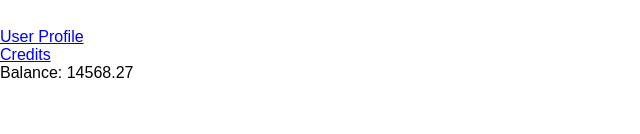
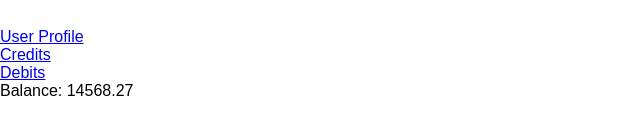
Before and after one commit to dcamriff/bank-of-react, a React (Create React App) app: page / in a window 1280 px wide. Shown: the part 242-376 px from the top of the page, without its empty margins (0-640 px from the left). Built offline with nearby package versions, Linux system fonts and the light colour scheme; no server answers.

Commit message:
Added more to DebitsPage

```diff
--- a/src/App.js
+++ b/src/App.js
@@ -4,6 +4,7 @@ import Home from './components/Home'
 import UserProfile from './components/UserProfile'
 import LogIn from './components/LogIn'
 import CreditsPage from './components/CreditsPage'
+import DebitsPage from './components/DebitsPage'
 
 import axios from 'axios'
 
@@ -49,6 +50,8 @@ class App extends Component {
 
     const CreditsPageComponent = () => (<CreditsPage credits={this.state.credits} accountBalance={accountBalance} {...this.props} />)
 
+    const DebitsPageComponent = () => (<DebitsPage credits={this.state.debits} accountBalance={accountBalance} {...this.props} />)
+
 
     return (
       <Router>
@@ -63,6 +66,7 @@ class App extends Component {
           <Route exact path="/userProfile" render={UserProfileComponent}/>
           <Route exact path="/login" render={LogInComponent}/>
           <Route exact path="/credits" render={CreditsPageComponent}/>
+          <Route exact path="/debits" render={DebitsPageComponent}/>
         </Switch>
         </div>
       </Router>
--- a/src/components/Credit.js
+++ b/src/components/Credit.js
@@ -1,4 +1,4 @@
-import React from 'react'
+import React, { Component } from 'react'
 
 const Credit = (props) => {
     return (
--- a/src/components/Debit.js
+++ b/src/components/Debit.js
@@ -6,7 +6,7 @@ const Debit = (props) => {
             <span>Descrition: {props.description}</span>
             <span> | </span>
             <span>Amount: {props.amount}</span>
-            <span>Date: props.date}</span>
+            <span>Date: {props.date}</span>
         </div>
     )
 }
--- a/src/components/DebitsList.js
+++ b/src/components/DebitsList.js
@@ -1,8 +1,8 @@
-import React, { Component } from 'react'
+import React from 'react'
 import Debit from './Debit'
 
 const DebitsList = (props) => {
-    const debitComponents = props.debits.map((credit, index) => {
+    const debitComponents = props.debits.map((debit, index) => {
         return
         <Debit
             description={debit.description}
--- a/src/components/Home.js
+++ b/src/components/Home.js
@@ -18,6 +18,9 @@ class Home extends Component {
                 <div>
                     <Link to="/credits">Credits</Link>
                 </div>
+                <div>
+                    <Link to="/debits">Debits</Link>
+                </div>
 
                 <AccountBalance accountBalance={this.props.accountBalance}/>
             </div>
```
Also changed, not shown: src/components/CreditsList.js (+3 -5 lines).
